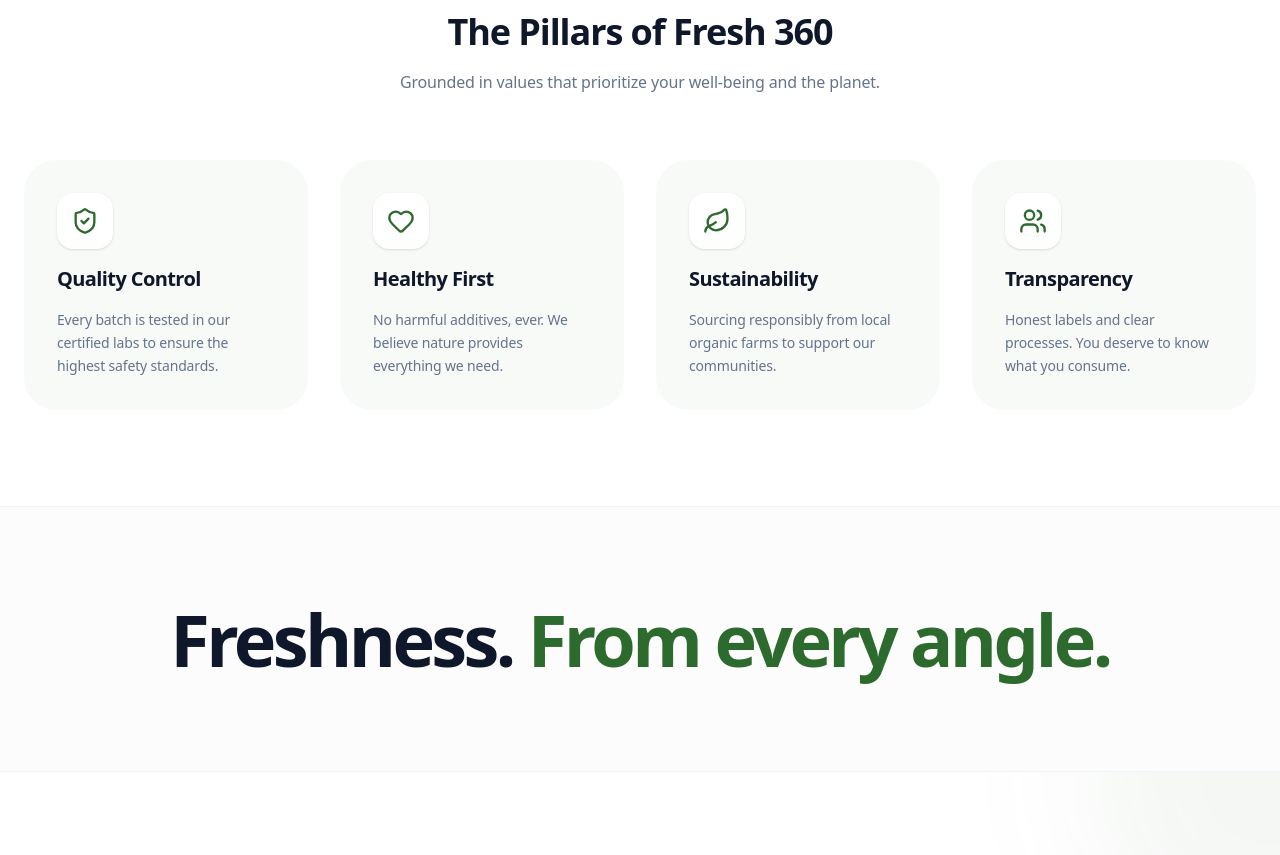
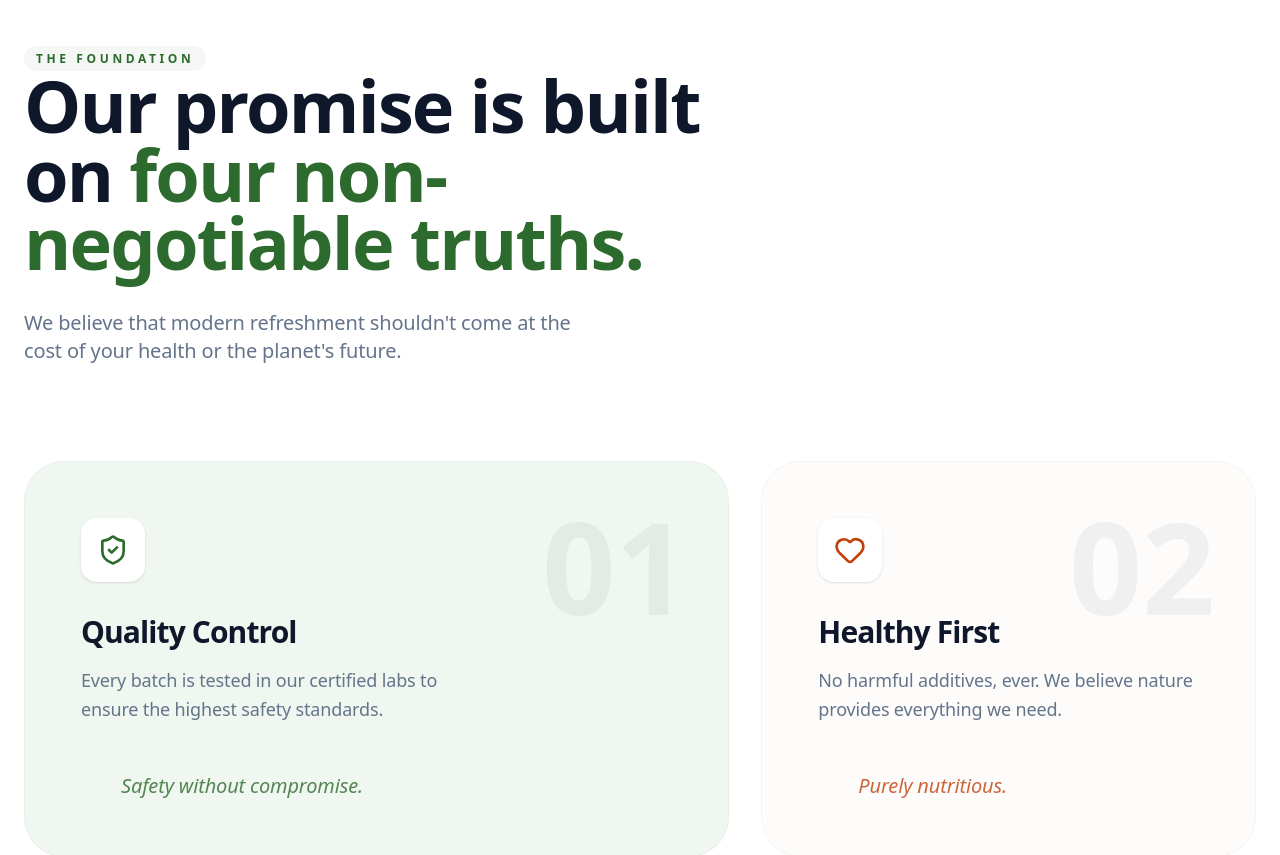
Before and after one commit to revanthlol/fresh360, a Next.js app: page /about in a window 1280 px wide. Shown: the part 2880-3735 px from the top of the page. Built offline with nearby package versions, Linux system fonts and the light colour scheme; no server answers.

Commit message:
about page mini revamp

```diff
--- a/app/about/page.tsx
+++ b/app/about/page.tsx
@@ -184,41 +184,103 @@ export default function AboutPage() {
         </div>
       </section>
 
-      {/* Re-using Values but with fresh styling */}
-      <section className="py-24 bg-white">
+      {/* The Non-Negotiables (Pillars) Section */}
+      <section className="py-32 bg-white relative">
         <div className="container mx-auto px-6">
-          <div className="text-center max-w-2xl mx-auto mb-16 space-y-4">
-            <h2 className="text-4xl font-display font-bold text-slate-900">The Pillars of Fresh 360</h2>
-            <p className="text-slate-500">Grounded in values that prioritize your well-being and the planet.</p>
+          <div className="max-w-3xl mb-24 space-y-4">
+            <motion.div
+              initial={{ opacity: 0, x: -20 }}
+              whileInView={{ opacity: 1, x: 0 }}
+              viewport={{ once: true }}
+              className="space-y-4"
+            >
+              <span className="text-xs font-black uppercase tracking-[0.3em] text-brand-green bg-brand-green/5 px-3 py-1 rounded-full">
+                The Foundation
+              </span>
+              <h2 className="text-5xl md:text-7xl font-display font-black text-slate-900 tracking-tight leading-[0.95]">
+                Our promise is built on <span className="text-brand-green">four non-negotiable truths.</span>
+              </h2>
+              <p className="text-xl text-slate-500 font-sans max-w-xl pt-4">
+                We believe that modern refreshment shouldn&apos;t come at the cost of your health or the planet&apos;s future.
+              </p>
+            </motion.div>
           </div>
 
-          <motion.div
-            initial="hidden"
-            whileInView="visible"
-            viewport={{ once: true, margin: "-100px" }}
-            variants={containerVariants}
-            className="grid sm:grid-cols-2 lg:grid-cols-4 gap-8"
-          >
+          <div className="grid grid-cols-1 md:grid-cols-12 gap-6 md:gap-8">
             {[
-              { icon: ShieldCheck, title: "Quality Control", desc: "Every batch is tested in our certified labs to ensure the highest safety standards." },
-              { icon: Heart, title: "Healthy First", desc: "No harmful additives, ever. We believe nature provides everything we need." },
-              { icon: Leaf, title: "Sustainability", desc: "Sourcing responsibly from local organic farms to support our communities." },
-              { icon: Users, title: "Transparency", desc: "Honest labels and clear processes. You deserve to know what you consume." }
+              {
+                icon: ShieldCheck,
+                title: "Quality Control",
+                desc: "Every batch is tested in our certified labs to ensure the highest safety standards.",
+                highlight: "Safety without compromise.",
+                cols: "md:col-span-7",
+                bg: "bg-[#F0F7F0]",
+                color: "text-brand-green"
+              },
+              {
+                icon: Heart,
+                title: "Healthy First",
+                desc: "No harmful additives, ever. We believe nature provides everything we need.",
+                highlight: "Purely nutritious.",
+                cols: "md:col-span-5",
+                bg: "bg-[#FDFCFB]",
+                color: "text-brand-orange"
+              },
+              {
+                icon: Leaf,
+                title: "Sustainability",
+                desc: "Sourcing responsibly from local organic farms to support our communities.",
+                highlight: "Rooted in nature.",
+                cols: "md:col-span-5",
+                bg: "bg-[#F0F9F9]",
+                color: "text-brand-teal"
+              },
+              {
+                icon: Users,
+                title: "Transparency",
+                desc: "Honest labels and clear processes. You deserve to know what you consume.",
+                highlight: "Truth in every sip.",
+                cols: "md:col-span-7",
+                bg: "bg-slate-50",
+                color: "text-slate-900"
+              }
             ].map((v, i) => (
               <motion.div
                 key={i}
-                variants={itemVariants}
-                whileHover={{ y: -10 }}
-                className="bg-[#F8FAF8] p-8 rounded-[2rem] space-y-4 border border-slate-50 hover:border-brand-green/20 hover:shadow-xl hover:shadow-brand-green/5 transition-all duration-300"
+                initial={{ opacity: 0, y: 30 }}
+                whileInView={{ opacity: 1, y: 0 }}
+                viewport={{ once: true, margin: "-50px" }}
+                transition={{ delay: i * 0.1, duration: 0.8, ease: [0.16, 1, 0.3, 1] }}
+                className={`${v.cols} relative group overflow-hidden rounded-[2.5rem] p-10 md:p-14 ${v.bg} border border-black/[0.03] transition-all duration-500 hover:shadow-2xl hover:shadow-black/5 hover:-translate-y-2`}
               >
-                <div className="w-14 h-14 bg-white rounded-2xl flex items-center justify-center text-brand-green shadow-sm">
-                  <v.icon size={28} />
+                {/* Visual Marker */}
+                <div className="absolute top-10 right-10 opacity-5 font-display font-black text-8xl md:text-9xl select-none group-hover:scale-110 transition-transform duration-700">
+                  0{i + 1}
                 </div>
-                <h3 className="font-display font-bold text-xl text-slate-900">{v.title}</h3>
-                <p className="text-slate-500 text-sm leading-relaxed">{v.desc}</p>
+
+                <div className="relative z-10 space-y-8">
+                  <div className={`w-16 h-16 bg-white rounded-2xl flex items-center justify-center ${v.color} shadow-sm group-hover:scale-110 transition-transform duration-500`}>
+                    <v.icon size={32} />
+                  </div>
+
+                  <div className="space-y-4">
+                    <h3 className="font-display font-bold text-3xl text-slate-900">{v.title}</h3>
+                    <p className="text-slate-500 text-lg leading-relaxed max-w-sm">
+                      {v.desc}
+                    </p>
+                  </div>
+
+                  <div className="pt-4 flex items-center gap-2">
+                    <div className={`h-px w-8 ${v.color} opacity-30`} />
+                    <p className={`font-accent italic text-xl ${v.color} opacity-80`}>{v.highlight}</p>
+                  </div>
+                </div>
+
+                {/* Decorative blob on hover */}
+                <div className="absolute -bottom-20 -right-20 w-64 h-64 bg-white/20 blur-3xl rounded-full scale-0 group-hover:scale-100 transition-transform duration-700 pointer-events-none" />
               </motion.div>
             ))}
-          </motion.div>
+          </div>
         </div>
       </section>
 
```
